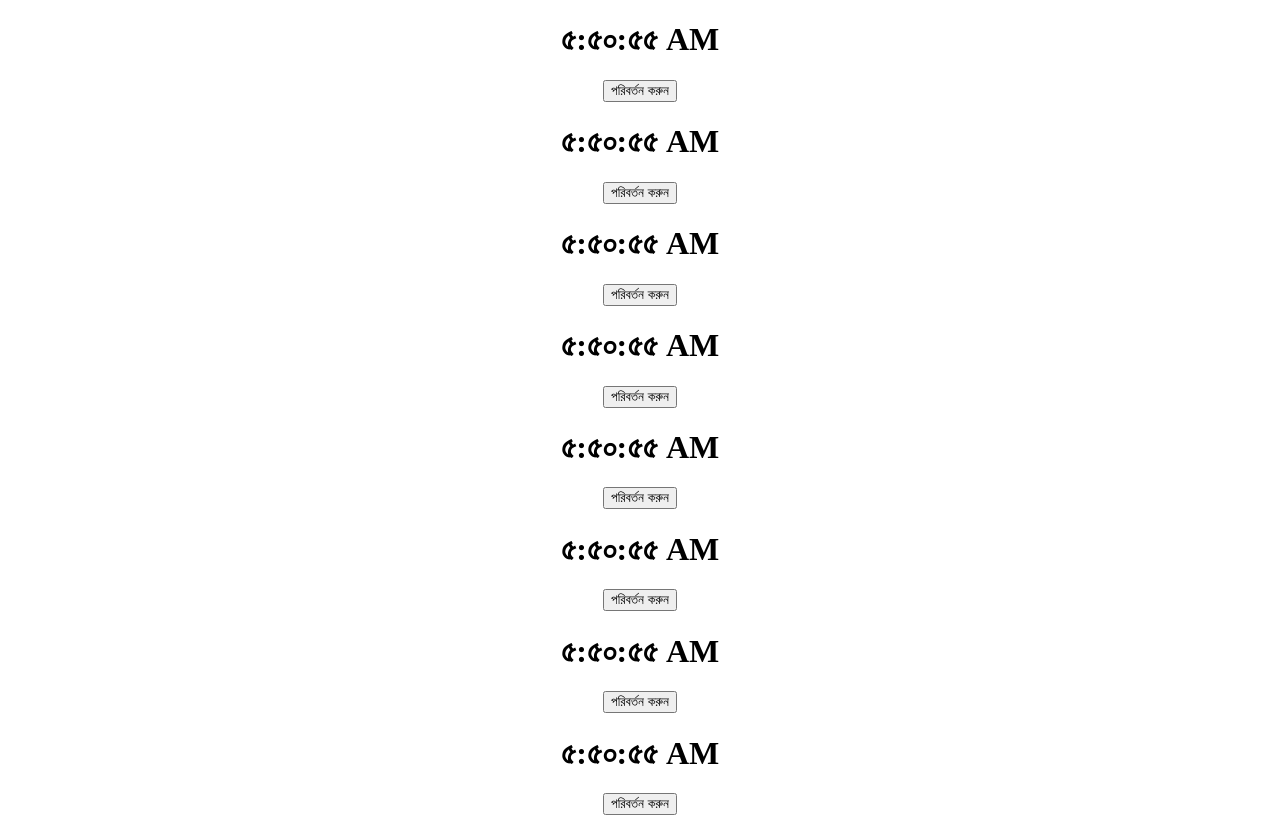
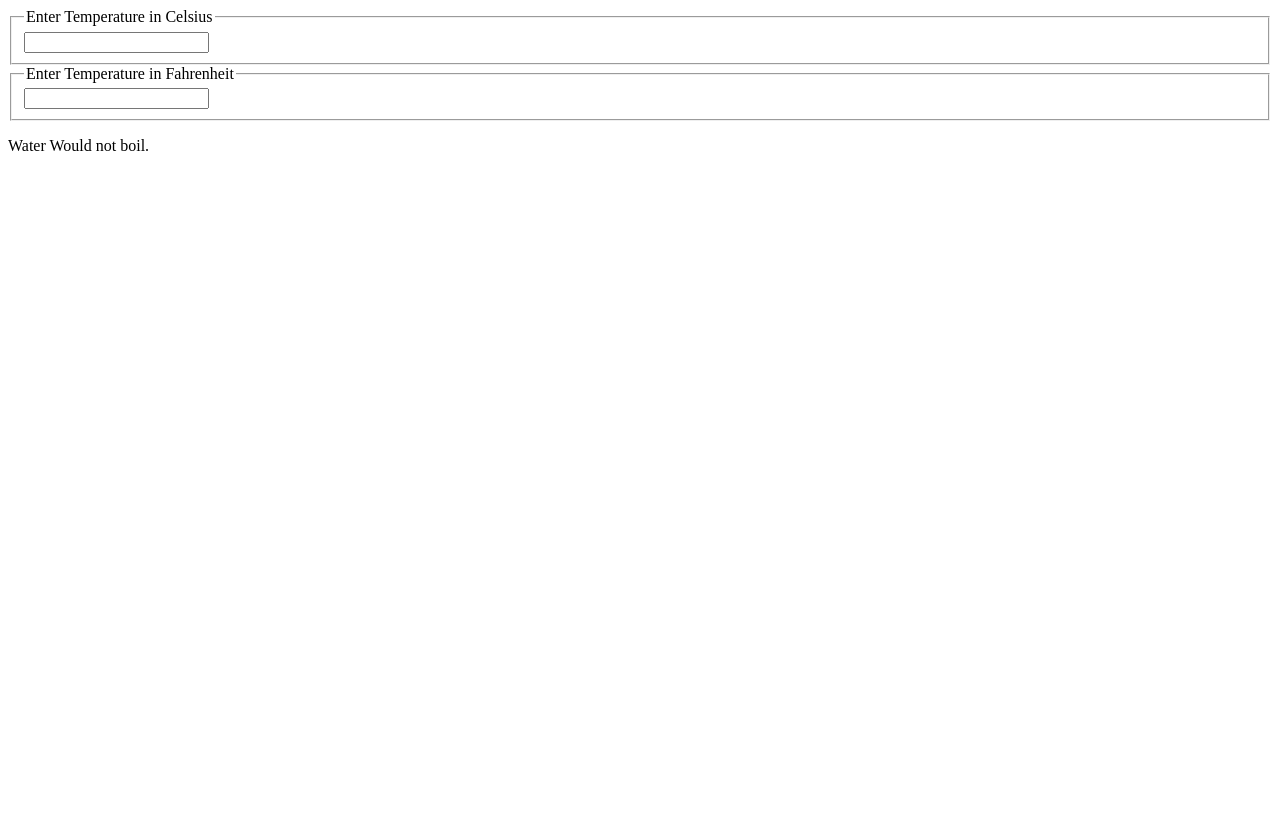
Before and after one commit to sohel902833/ReactWithSumitSir, a React (Create React App) app: page / in a window 1280 px wide. After the commit the page ends 800 px from the top, so only its background shows below. Built offline with nearby package versions, Linux system fonts and the light colour scheme.

Commit message:
part 11 done

```diff
--- a/src/App.js
+++ b/src/App.js
@@ -1,11 +1,9 @@
-import ClockList from "./components/ClockList";
-
+import Calculator from "./components/Calculator";
 function App(){
-    const quantities=[1,2,3,4,5,6,7,8]
 
     return(
         <>
-            <ClockList quantity={quantities}/>
+        <Calculator/>
         </>
     )
 }
--- /dev/null
+++ b/src/components/BoilingVardict.js
@@ -0,0 +1,7 @@
+export default function BoilingVardict({celsius=0}){
+   if(celsius>100){
+        return <p>The Water Would Boil.</p>
+   }else{
+       return <p>Water Would not boil.</p>
+   }
+}
--- a/src/components/Button.js
+++ /dev/null
@@ -1,29 +0,0 @@
-import React from "react";
-class Button extends React.Component{
-
-    shouldComponentUpdate(nextProps){
-        const {handleClick:currentChange,locale:currentLocale}=this.props;
-        const {handleClick:nextChange,locale:nextLocale}=nextProps;
-        if(currentChange===nextChange && currentLocale===nextLocale){
-            return false;
-        }else{
-            return true;
-        }
-    }
-
-
-    render(){
-        let {change,locale}=this.props
-        return(
-            <button onClick={()=>change(locale)}>
-                {
-                    locale==="bn-BD"?"Change ":"পরিবর্তন করুন"
-                }
-
-                </button>
-        )
-    }
-
-
-}
-export default Button;
--- /dev/null
+++ b/src/components/Calculator.js
@@ -0,0 +1,32 @@
+import React from 'react'
+import BoilingVardict from './BoilingVardict'
+import TemperatureInput from './TemperatureInput'
+import {toCelsius,toFahrenheit,convert} from '../lib/Converter'
+
+
+export default class Calculator extends React.Component{
+
+    state={
+        temperature:'',
+        scale:'c'
+    }
+
+    onTemperatureChange=(e,scale)=>{
+        this.setState({
+            temperature:e.target.value,
+            scale
+        })
+    }
+    render(){
+        let{temperature,scale}=this.state
+        const celcius=scale==="f"?convert(temperature,toCelsius):temperature;
+        const fahrenheit=scale==="c"?convert(temperature,toFahrenheit):temperature;
+      return(
+            <>
+            <TemperatureInput scale="c" temperature={celcius} change={this.onTemperatureChange}/>
+            <TemperatureInput scale="f" temperature={fahrenheit} change={this.onTemperatureChange}/>
+            <BoilingVardict celsius={parseFloat(temperature)}/>
+            </>
+        )
+    }
+}
--- a/src/components/Clock.js
+++ /dev/null
@@ -1,42 +0,0 @@
-import React from "react";
-import Button from "./Button";
-
-class Clock extends React.Component {
-  state = {
-    date: new Date(),
-    locale:"bn-BD"
-  };
-
-
-  componentDidMount(){
-   this.clockTimer= setInterval(() => this.tick(), 1000);
-  }
-  componentWillUnmount(){
-    clearInterval(this.clockTimer)
-  }
- tick(){
-  this.setState({
-    date:new Date()
-  })
- }
-
- handleClick=(lc)=>{
-   this.setState({locale:lc});
- }
-
-
-  render() {
-
-    let {locale}=this.state
-    return (
-      <div className="App">
-        <center>
-          <h1>{this.state.date.toLocaleTimeString(locale)}</h1>
-          <Button change={this.handleClick} locale={locale==="bn-BD"?"en-US":"bn-BD"}/>
-        </center>
-      </div>
-    );
-  }
-}
-
-export default Clock;
--- a/src/components/ClockList.js
+++ /dev/null
@@ -1,9 +0,0 @@
-
-import Clock from "./Clock";
-function ClockList({quantity=[]}){
-    return(
-       quantity.map((cl,index)=><Clock key={Math.random()}/>)
-    )
-}
-
-export default ClockList;
--- /dev/null
+++ b/src/components/TemperatureInput.js
@@ -0,0 +1,21 @@
+import React from "react";
+
+const scaleNames = {
+  c: "Celsius",
+  f: "Fahrenheit",
+};
+
+export default function TemperatureInput({ scale, temperature, change }) {
+  return (
+    <>
+      <fieldset>
+        <legend>Enter Temperature in {scaleNames[scale]}</legend>
+        <input
+          type="text"
+          value={temperature}
+          onChange={(e) => change(e, scale)}
+        />
+      </fieldset>
+    </>
+  );
+}
--- /dev/null
+++ b/src/lib/Converter.js
@@ -0,0 +1,17 @@
+export function toCelsius(fahrenheit) {
+  return ((fahrenheit - 32) * 5) / 9;
+}
+export function toFahrenheit(celsius) {
+  return (celsius * 9) / 5 + 32;
+}
+export function convert(temperature,converTo){
+    const input=parseFloat(temperature);
+    if(Number.isNaN(input)){
+        return '';
+    }
+
+    const output=converTo(input)
+    const rounded=Math.round(output*1000)/1000;
+    return rounded.toString();
+
+}
```
